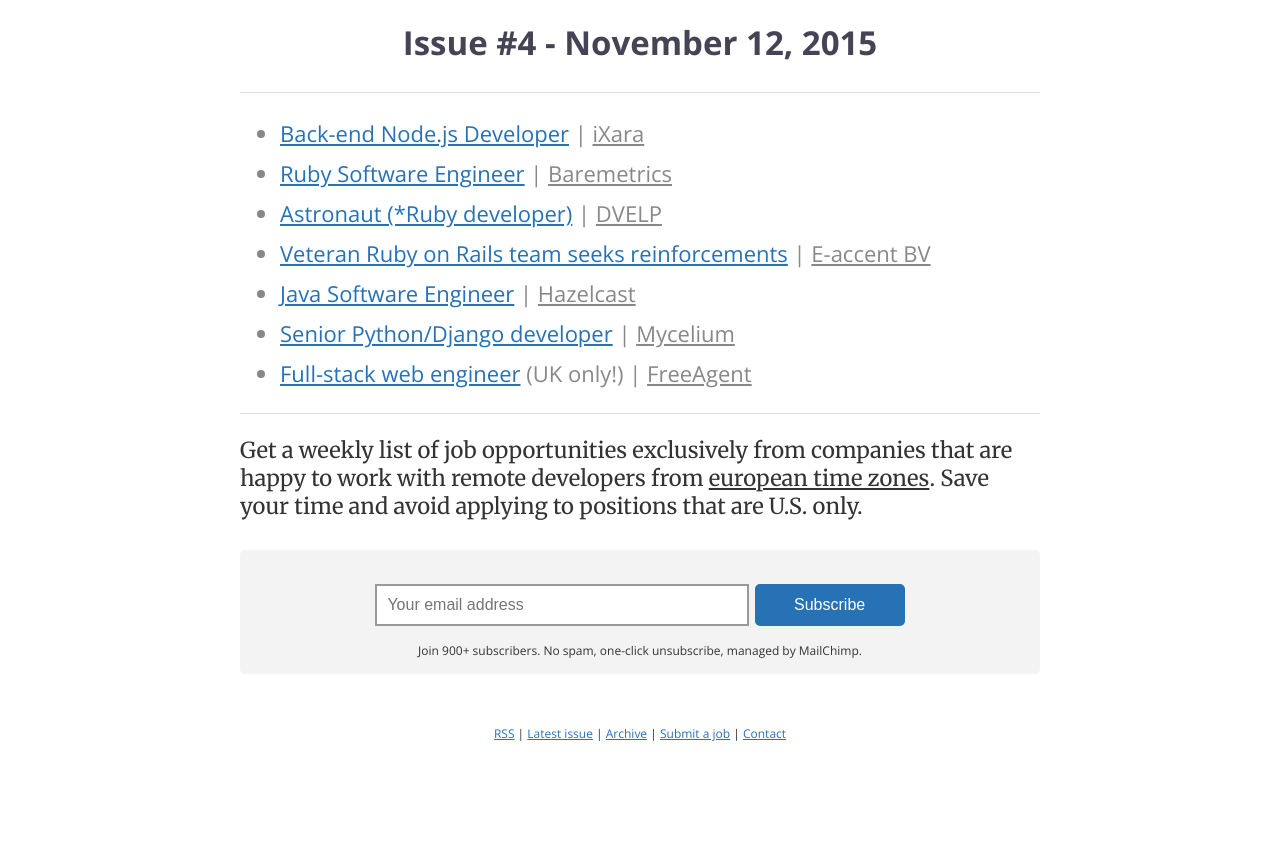
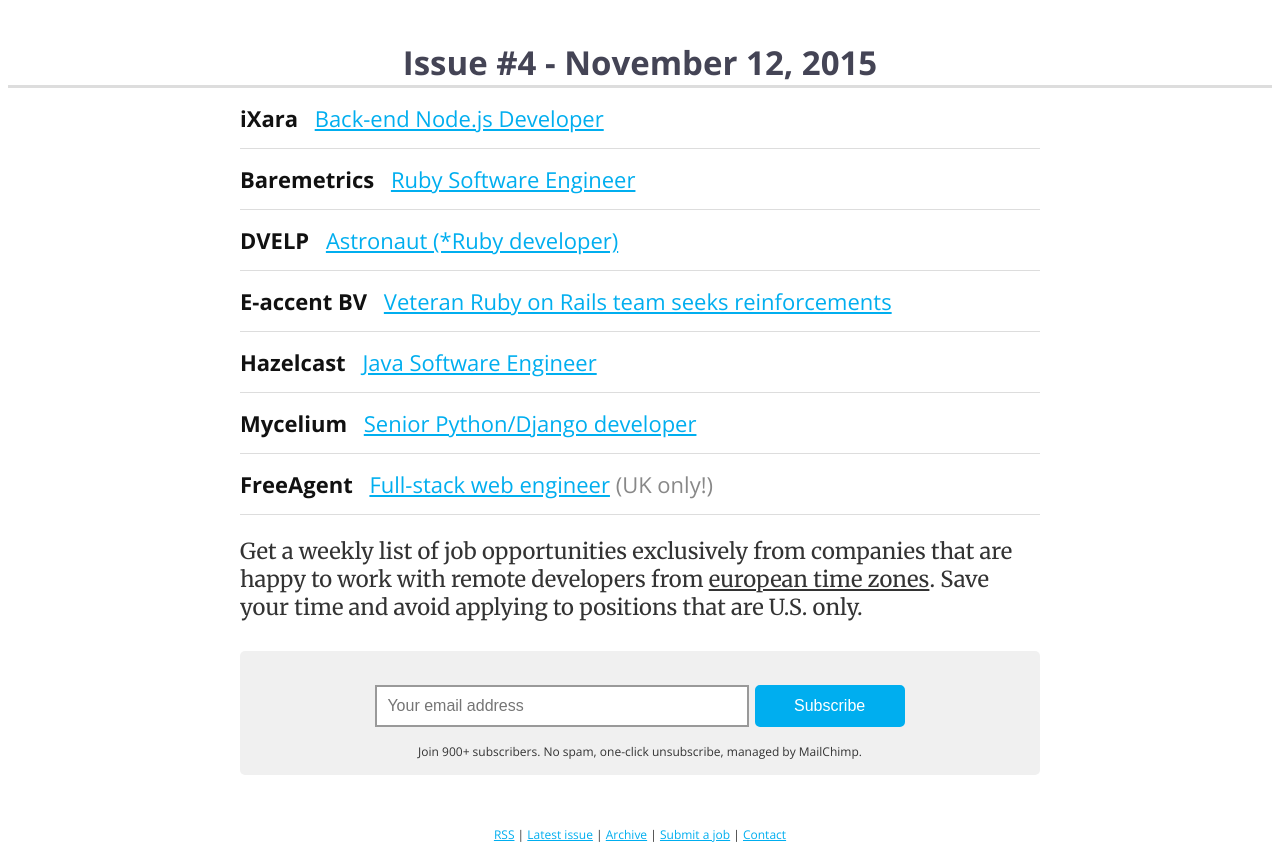
Before and after one commit to dabrorius/europe-remotely, a Jekyll site: the page built from _posts/2015-11-12-issue-4.html, in a window 1280 px wide. Shown: the part 491-1344 px from the top of the page. Built offline with Jekyll 4.4.1, drawn with Linux system fonts in a browser that asks for light colours; before the commit the page ends 1243 px from its top, so only the background shows below that.

Commit message:
Started restyling pages

```diff
--- a/_posts/2015-11-12-issue-4.html
+++ b/_posts/2015-11-12-issue-4.html
@@ -6,31 +6,31 @@
 
 <ul id="positions">
   <li>
-    <a target="_blank" href="http://careers.stackoverflow.com/jobs/33146/back-end-nodejs-developer-ixara-ltd">Back-end Node.js Developer</a> |
-    <span class="company"><a target="_blank" href="http://www.ixara.com/#xl_xr_page_index" class="company">iXara</a></span>
+    <span class="company">iXara</span>
+    <a target="_blank" href="http://careers.stackoverflow.com/jobs/33146/back-end-nodejs-developer-ixara-ltd">Back-end Node.js Developer</a>
   </li>
   <li>
-    <a target="_blank" href="https://baremetrics.workable.com/jobs/15463">Ruby Software Engineer</a> |
-    <span class="company"><a target="_blank" href="https://baremetrics.com/" class="company">Baremetrics</a></span>
+    <span class="company">Baremetrics</span>
+    <a target="_blank" href="https://baremetrics.workable.com/jobs/15463">Ruby Software Engineer</a>
   </li>
   <li>
-    <a target="_blank" href="https://weworkremotely.com/jobs/2249-astronaut-ruby-developer">Astronaut (*Ruby developer)</a> |
-    <span class="company"><a target="_blank" href="http://dvelp.co.uk/" class="company">DVELP</a></span>
+    <span class="company">DVELP</span>
+    <a target="_blank" href="https://weworkremotely.com/jobs/2249-astronaut-ruby-developer">Astronaut (*Ruby developer)</a>
   </li>
   <li>
-    <a target="_blank" href="http://careers.stackoverflow.com/jobs/99874/veteran-ruby-on-rails-team-seeks-reinforcements-e-accent-bv">Veteran Ruby on Rails team seeks reinforcements</a> |
-    <span class="company"><a target="_blank" href="https://www.e-accent.com/" class="company">E-accent BV</a></span>
+    <span class="company">E-accent BV</span>
+    <a target="_blank" href="http://careers.stackoverflow.com/jobs/99874/veteran-ruby-on-rails-team-seeks-reinforcements-e-accent-bv">Veteran Ruby on Rails team seeks reinforcements</a>
   </li>
   <li>
-    <a target="_blank" href="https://hazelcast.com/company/careers/?gh_jid=41306">Java Software Engineer</a> |
-    <span class="company"><a target="_blank" href="https://hazelcast.com/" class="company">Hazelcast</a></span>
+    <span class="company">Hazelcast</span>
+    <a target="_blank" href="https://hazelcast.com/company/careers/?gh_jid=41306">Java Software Engineer</a>
   </li>
   <li>
-    <a target="_blank" href="https://weworkremotely.com/jobs/2244-senior-python-django-developer">Senior Python/Django developer</a> |
-    <span class="company"><a target="_blank" href="https://mycelium.com/" class="company">Mycelium</a></span>
+    <span class="company">Mycelium</span>
+    <a target="_blank" href="https://weworkremotely.com/jobs/2244-senior-python-django-developer">Senior Python/Django developer</a>
   </li>
   <li>
-    <a target="_blank" href="http://careers.stackoverflow.com/jobs/97394/full-stack-web-engineer-for-leading-saas-product-freeagent">Full-stack web engineer</a> (UK only!) |
-    <span class="company"><a target="_blank" href="http://www.freeagent.com/" class="company">FreeAgent</a></span>
+    <span class="company">FreeAgent</span>
+    <a target="_blank" href="http://careers.stackoverflow.com/jobs/97394/full-stack-web-engineer-for-leading-saas-product-freeagent">Full-stack web engineer</a> (UK only!)
   </li>
 </ul>
--- a/_sass/_base.scss
+++ b/_sass/_base.scss
@@ -17,35 +17,36 @@
   margin-right: auto;
   max-width: 800px;
   text-align: left;
+  h2 {
+    text-align: left;
+    font-size: 14px;
+  }
 }
 
 #positions {
-  border-top: 1px solid #ddd;
-  border-bottom: 1px solid #ddd;
-  padding-top: 20px;
-  padding-bottom: 20px;
   font-family: "Open Sans";
   color: #888;
   .company {
-    a, a:active, a:hover, a:visited {
-      color: #888;
-    }
-    a:hover {
-      color: #aaa;
-    }
+      color: #111;
+      font-weight: bold;
+      padding-right: 0.5em;
   }
+  padding-left: 0;
+  list-style-type: none;
+  margin-top: 0;
 }
 
 li {
-  padding: 5px 0;
+  padding: 15px 0;
+  border-bottom: 1px solid #ddd;
 }
 
 a, a:active, a:hover, a:visited {
-  color: #2771b5;
+  color: #00aeef;
 }
 
 a:hover {
-  color: #57a1d5;
+  color: #2771b5;
 }
 
 h1, h2 {
@@ -56,6 +57,13 @@
   color: #000;
   font-size: 60px;
   font-decoration: underline;
+}
+
+h2 {
+  margin-bottom: 0;
+  margin-top: 60px;
+  border-bottom: 3px solid #ddd;
+  color: #ddd;
 }
 
 #title {
@@ -91,8 +99,8 @@
 input[type=submit] {
   margin: 0.5em auto 1em;
   width: 150px;
-  background-color: #2771b5;
-  border: 2px solid #2771b5;
+  background-color: #00aeef;
+  border: 2px solid #00aeef;
   color: white;
   border-radius: 5px;
   display: inline-block;
@@ -101,7 +109,7 @@
 #mail_form {
   padding: 10px 0 15px 0;
   max-width: 800px;
-  background-color: #f3f3f3;
+  background-color: #f0f0f0;
   margin: 30px auto 20px auto;
   border-radius: 5px;
   .note {
```
Also changed, not shown: index.html (+6 -5 lines).
